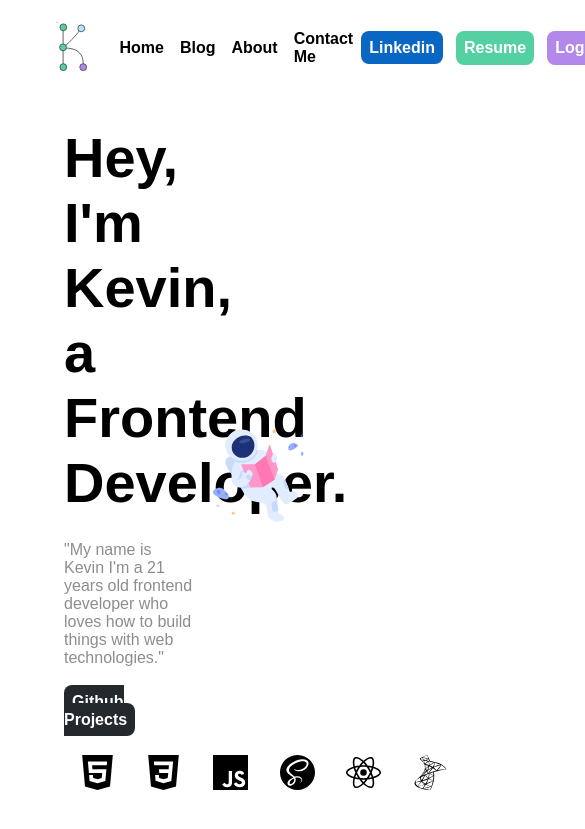
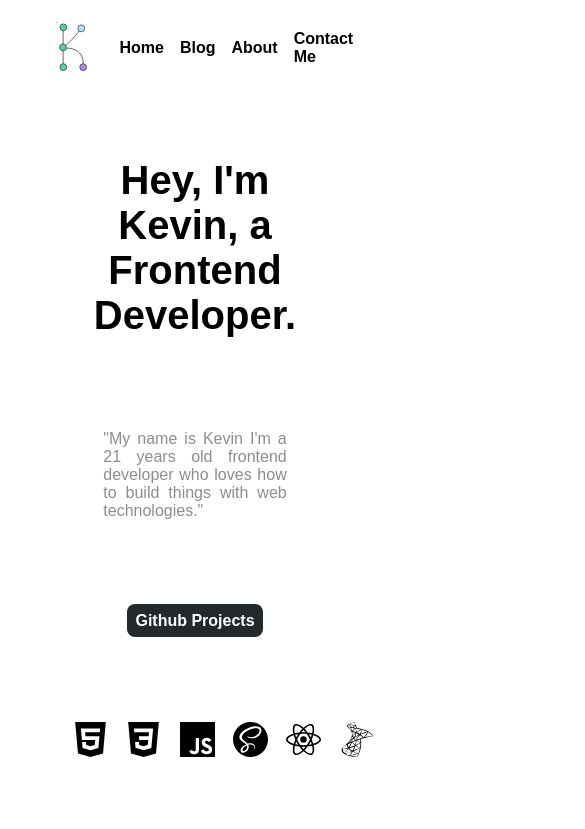
Before and after one commit to kevinmora47/KAMV.github.io, a plain HTML site: page index.html in a window 390 px wide. Shown: the top 829 px of the page, 585 px wide, since content can reach past the window. Drawn offline with Linux system fonts and the light colour scheme; a web font is replaced by a local one.

Commit message:
Added of responsive desing.

```diff
--- a/index.html
+++ b/index.html
@@ -16,7 +16,12 @@
       rel="stylesheet"
     />
     <link rel="stylesheet" href="https://use.typekit.net/imk5ygk.css" />
-    <link rel="stylesheet" href="./src/css/index/index.css" />
+    <link rel="stylesheet" href="./src/css/index/styles.css" />
+    <link
+      rel="stylesheet"
+      media="(max-width: 854px)"
+      href="src/css/index/tablet.css"
+    />
   </head>
   <body>
     <header class="header">
@@ -36,7 +41,7 @@
           <li class="menu__item">Contact Me</li>
         </ul>
       </nav>
-      <ul class="menu">
+      <ul class="menu hide">
         <li class="">
           <a
             href="https://www.linkedin.com/in/andrey-mora-v%C3%A1squez-4132b2106/"
@@ -94,7 +99,7 @@
             </ul>
           </div>
         </div>
-        <div class="sub-container-right ilustration">
+        <div class="sub-container-right ilustration hide">
           <img src="./public/assets/Astronaut.svg" alt="" />
         </div>
       </div>
--- a/src/css/index/index.css
+++ b/src/css/index/styles.css
@@ -146,6 +146,7 @@ a {
 
 .main-desc {
   margin: 0 auto;
+  text-align: justify;
   color: #8d8d8d;
   font-weight: 400;
   font-size: var(--md-text);
@@ -160,7 +161,7 @@ a {
   align-items: center;
   justify-content: space-around;
   margin-bottom: 2rem;
-  min-width: 400px;
+  min-width: 320px;
 }
 
 .sub-container-right {
--- /dev/null
+++ b/src/css/index/tablet.css
@@ -0,0 +1,21 @@
+.title__header {
+  font-size: 2.5rem;
+}
+
+.main-desc {
+  width: 70%;
+  text-align: justify;
+}
+
+.hide {
+  display: none;
+}
+
+.sub-container-left {
+  display: flex;
+  flex-direction: column;
+  align-items: center;
+  justify-content: space-around;
+  text-align: center;
+  width: 100%;
+}
```
